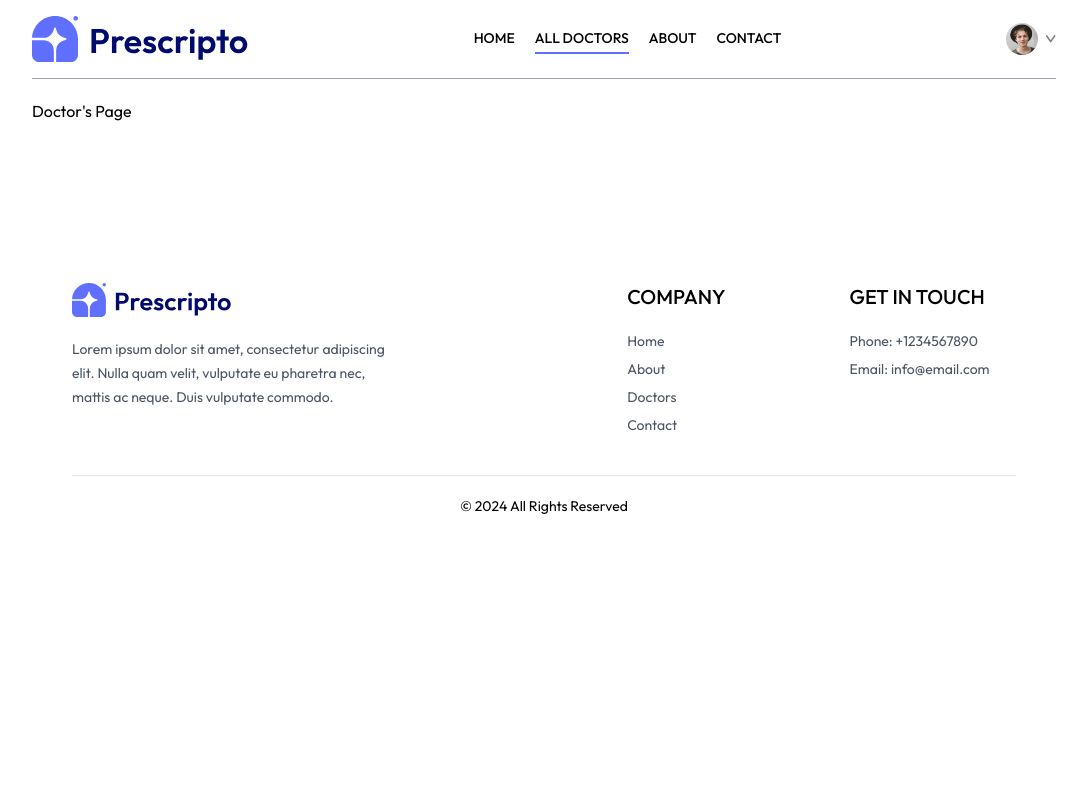
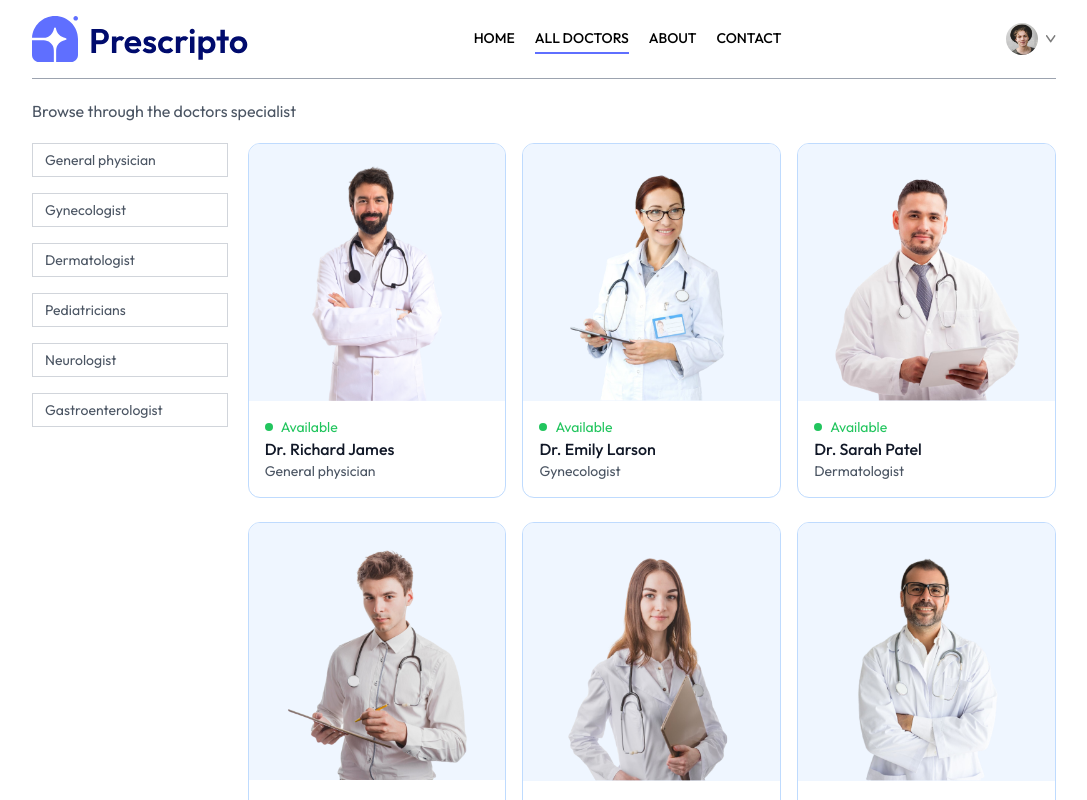
Before and after one commit to Loyoenock/doctorappointment, a React (Vite) app in the folder frontend/: page /doctors in a window 1280 px wide. Shown: the top 800 px of the page, without its empty margins (96-1183 px from the left). Built offline with nearby package versions, Linux system fonts and the light colour scheme.

Commit message:
Page - doctors added

```diff
--- a/frontend/src/assets/assets.js
+++ b/frontend/src/assets/assets.js
@@ -230,7 +230,7 @@
         _id: 'doc11',
         name: 'Dr. Zoe Kelly',
         image: doc11,
-        speciality: 'Neurologist',
+        speciality: 'Gastroenterologist',
         degree: 'MBBS',
         experience: '4 Years',
         about: 'Dr. Davis has a strong commitment to delivering comprehensive medical care, focusing on preventive medicine, early diagnosis, and effective treatment strategies. Dr. Davis has a strong commitment to delivering comprehensive medical care, focusing on preventive medicine, early diagnosis, and effective treatment strategies.',
--- a/frontend/src/pages/Doctors.jsx
+++ b/frontend/src/pages/Doctors.jsx
@@ -1,10 +1,64 @@
-import React from 'react'
+import React, { useContext, useEffect, useState } from 'react'
+import { useParams,  useNavigate  } from 'react-router-dom'
+import { AppContext } from '../context/AppContext'
+
 
 const Doctors = () => {
+
+  const navigate  = useNavigate()
+
+  const { speciality } = useParams()
+
+  const [filterDoc, setFilterDoc] = useState([])
+
+  const {doctors } = useContext(AppContext)
+
+  const applyFilter = () => {
+    if (speciality) {
+      setFilterDoc(doctors.filter(doc => doc.speciality === speciality))
+    } else {
+      setFilterDoc(doctors)
+    }
+  }
+
+  useEffect(() => {
+    applyFilter()
+  }, [doctors, speciality])
+
   return (
-    <div>
-      Doctor's Page
-    </div>
+    <section>
+      <p className='text-gray-600'>Browse through the doctors specialist</p>
+      <div className='flex flex-col sm:flex-row items-start gap-5 mt-5'>
+        <div className='flex flex-col gap-4 text-sm text-gray-600'>
+          <p onClick={() => speciality === 'General physician' ? navigate('/doctors') : navigate('/doctors/General physician')} className={`w-[94vw] sm:w-auto pl-3 py-1.5 pr-16 border border-gray-300 ronded transition-all cursor-pointer ${speciality === 'General physician' ? 'bg-indigo-100 text-black' : ''}`}>General physician
+
+</p>
+          <p onClick={() => speciality === 'Gynecologist' ? navigate('/doctors') : navigate('/doctors/Gynecologist')} className={`w-[94vw] sm:w-auto pl-3 py-1.5 pr-16 border border-gray-300 ronded transition-all cursor-pointer ${speciality === 'Gynecologist' ? 'bg-indigo-100 text-black' : ''}`}>Gynecologist</p>
+          <p onClick={() => speciality === 'Dermatologist' ? navigate('/doctors') : navigate('/doctors/Dermatologist')} className={`w-[94vw] sm:w-auto pl-3 py-1.5 pr-16 border border-gray-300 ronded transition-all cursor-pointer ${speciality === 'Dermatologist' ? 'bg-indigo-100 text-black' : ''}`}>Dermatologist</p>
+          <p onClick={() => speciality === 'Pediatricians' ? navigate('/doctors') : navigate('/doctors/Pediatricians')} className={`w-[94vw] sm:w-auto pl-3 py-1.5 pr-16 border border-gray-300 ronded transition-all cursor-pointer ${speciality === 'Pediatricians' ? 'bg-indigo-100 text-black' : ''}`}>Pediatricians</p>
+          <p onClick={() => speciality === 'Neurologist' ? navigate('/doctors') : navigate('/doctors/Neurologist')} className={`w-[94vw] sm:w-auto pl-3 py-1.5 pr-16 border border-gray-300 ronded transition-all cursor-pointer ${speciality === 'Neurologist' ? 'bg-indigo-100 text-black' : ''}`}>Neurologist</p>
+          <p onClick={() => speciality === 'Gastroenterologist' ? navigate('/doctors') : navigate('/doctors/Gastroenterologist')} className={`w-[94vw] sm:w-auto pl-3 py-1.5 pr-16 border border-gray-300 ronded transition-all cursor-pointer ${speciality === 'Gastroenterologist' ? 'bg-indigo-100 text-black' : ''}`}>Gastroenterologist</p>
+        </div>
+        <div className='w-full grid grid-cols-auto gap-4 gap-y-6'>
+          {
+            filterDoc.map((doctor, i) => (
+              <div onClick={() => navigate(`/appointment/${doctor._id}`)} key={i} className='border border-blue-200 rounded-xl overflow-hidden cursor-pointer hover:translate-y-[-10] transition-all duration-500'>
+                <img src={doctor.image} className='bg-blue-50' />
+                <div className='p-4'>
+                  <div className='flex items-center gap-2 text-sm text-center text-green-500'>
+                    <p className='w-2 h-2 bg-green-500 rounded-full'></p><p>Available</p>
+                  </div>
+                  <p className='text-gray-900 font-lg font-medium'>{doctor.name}</p>
+                  <p className='text-gray-600 text-sm'>{doctor.speciality}</p>
+                </div>
+
+              </div>
+            ))
+          }
+        </div>
+      </div>
+
+    </section>
   )
 }
 
```
